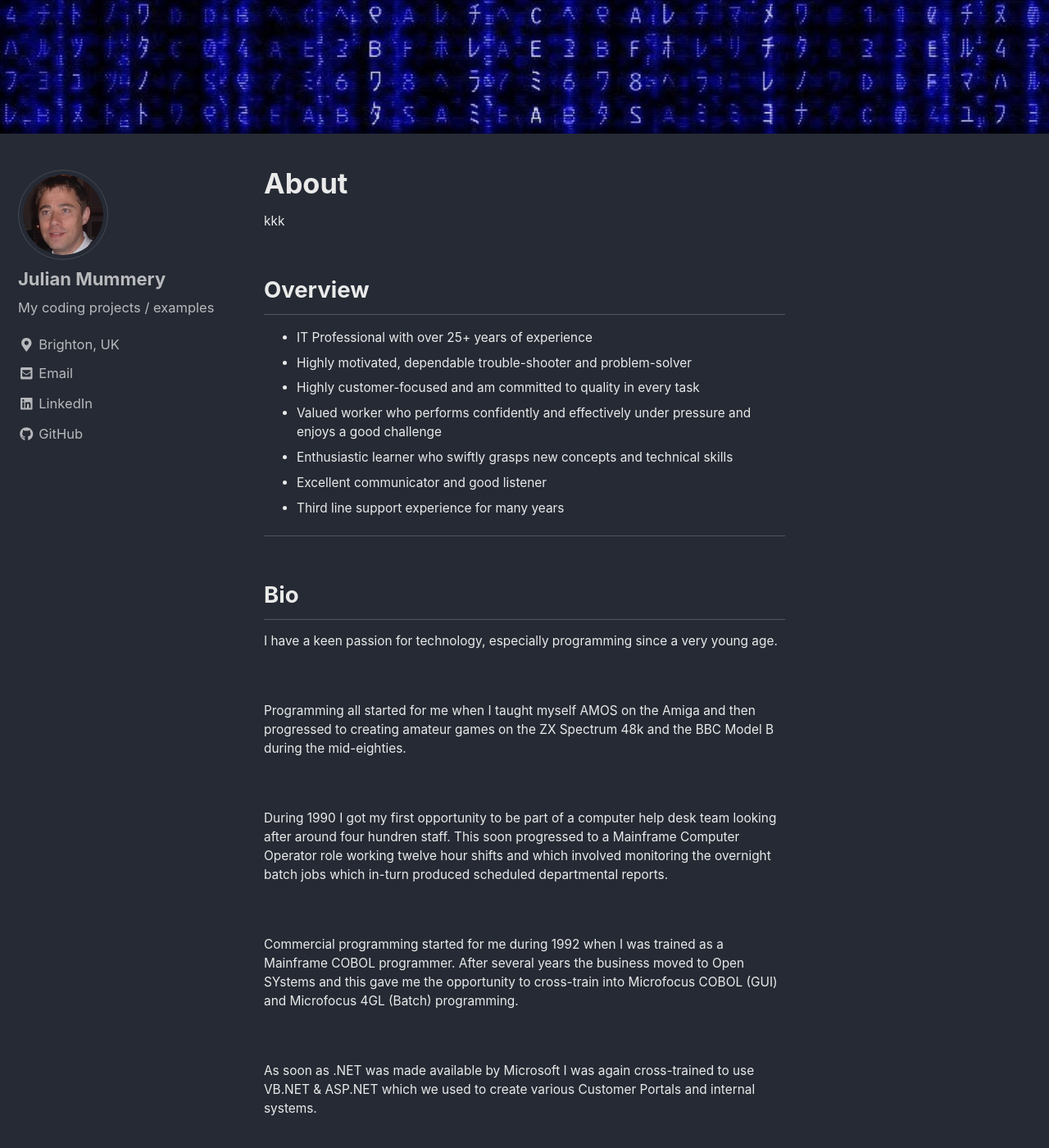
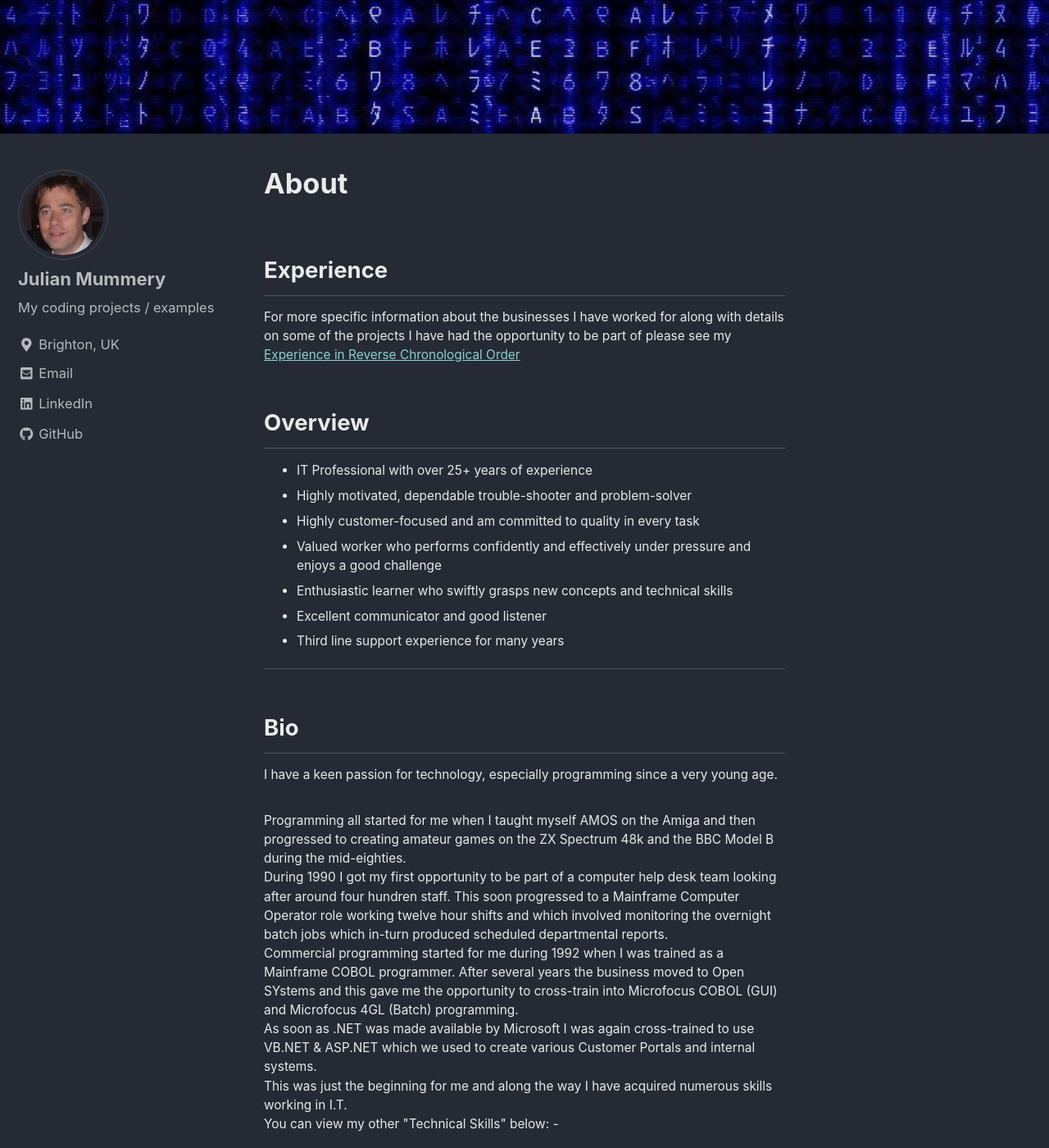
Before and after one commit to julianmummery/julianmummery.github.io, a Jekyll site: the page built from _pages/about.md, in a window 1280 px wide and 1400 px high, scrolled down 225 px. Shown: the whole window at 82% size. Built offline with Jekyll 4.4.1, drawn with Linux system fonts in a browser that asks for light colours; nearby versions of some CDN libraries; some of the changed text lies outside the part shown.

Commit message:
Update about.md

```diff
--- a/_pages/about.md
+++ b/_pages/about.md
@@ -4,7 +4,10 @@ permalink: /about/
 header:
    image: "/assets/images/header-background.jpg"
 ---
-<p style="font-size:0.70em; margin-top:0; margin-bottom: 0;">kkk</p>
+<h2>Experience</h2>
+<p style="font-size:0.70em; margin-top:0; margin-bottom: 0;">
+For more specific information about the businesses I have worked for along with details on some of the projects I have had the opportunity to be part of please see my <a href="https://github.com/julianmummery/experience/" target="_blank">Experience in Reverse Chronological Order</a>
+
 <h2>Overview</h2>
 <ul style="font-size:0.70em;">
   <li>IT Professional with over 25+ years of experience</li>
@@ -22,22 +25,11 @@ header:
 <p style="font-size:0.70em; margin-top:0; margin-bottom: 0;">I have a keen passion for technology, especially programming since a very young age.</p>
 <br>
 <p style="font-size:0.70em; margin-top:0; margin-bottom: 0;">Programming all started for me when I taught myself AMOS on the Amiga and then progressed to creating amateur games on the ZX Spectrum 48k and the BBC Model B during the mid-eighties.</p>
-<br>
 <p style="font-size:0.70em; margin-top:0; margin-bottom: 0;">During 1990 I got my first opportunity to be part of a computer help desk team looking after around four hundren staff. This soon progressed to a Mainframe Computer Operator role working twelve hour shifts and which involved monitoring the overnight batch jobs which in-turn produced scheduled departmental reports.</p>
-<br>
 <p style="font-size:0.70em; margin-top:0; margin-bottom: 0;">Commercial programming started for me during 1992 when I was trained as a Mainframe COBOL programmer. After several years the business moved to Open SYstems and this gave me the opportunity to cross-train into Microfocus COBOL (GUI) and Microfocus 4GL (Batch) programming.</p>
-<br>
 <p style="font-size:0.70em; margin-top:0; margin-bottom: 0;">As soon as .NET was made available by Microsoft I was again cross-trained to use VB.NET & ASP.NET which we used to create various Customer Portals and internal systems.</p>
-<br>
 <p style="font-size:0.70em; margin-top:0; margin-bottom: 0;">This was just the beginning for me and along the way I have acquired numerous skills working in I.T.</p>
-<br>
 <p style="font-size:0.70em; margin-top:0; margin-bottom: 0;">You can view my other "Technical Skills" below: -</p>
-
-<hr/>
-
-<h2>Experience</h2>
-<p style="font-size:0.70em; margin-top:0; margin-bottom: 0;">
-For more specific information about the businesses I have worked for along with details on some of the projects I have had the opportunity to be part of please see my <a href="https://github.com/julianmummery/experience/" target="_blank">Experience in Reverse Chronological Order</a>
 
 <hr/>
 
```
